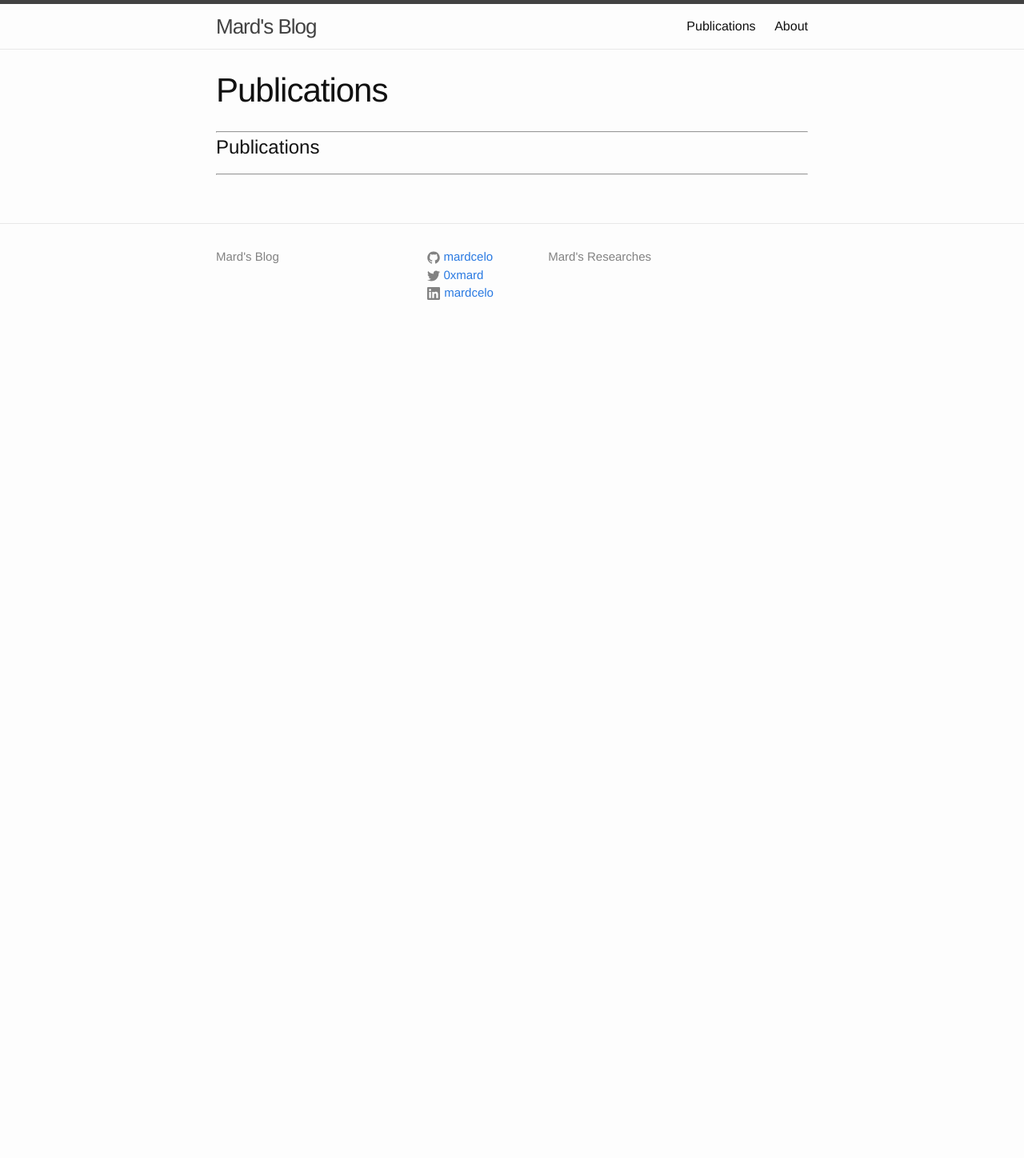
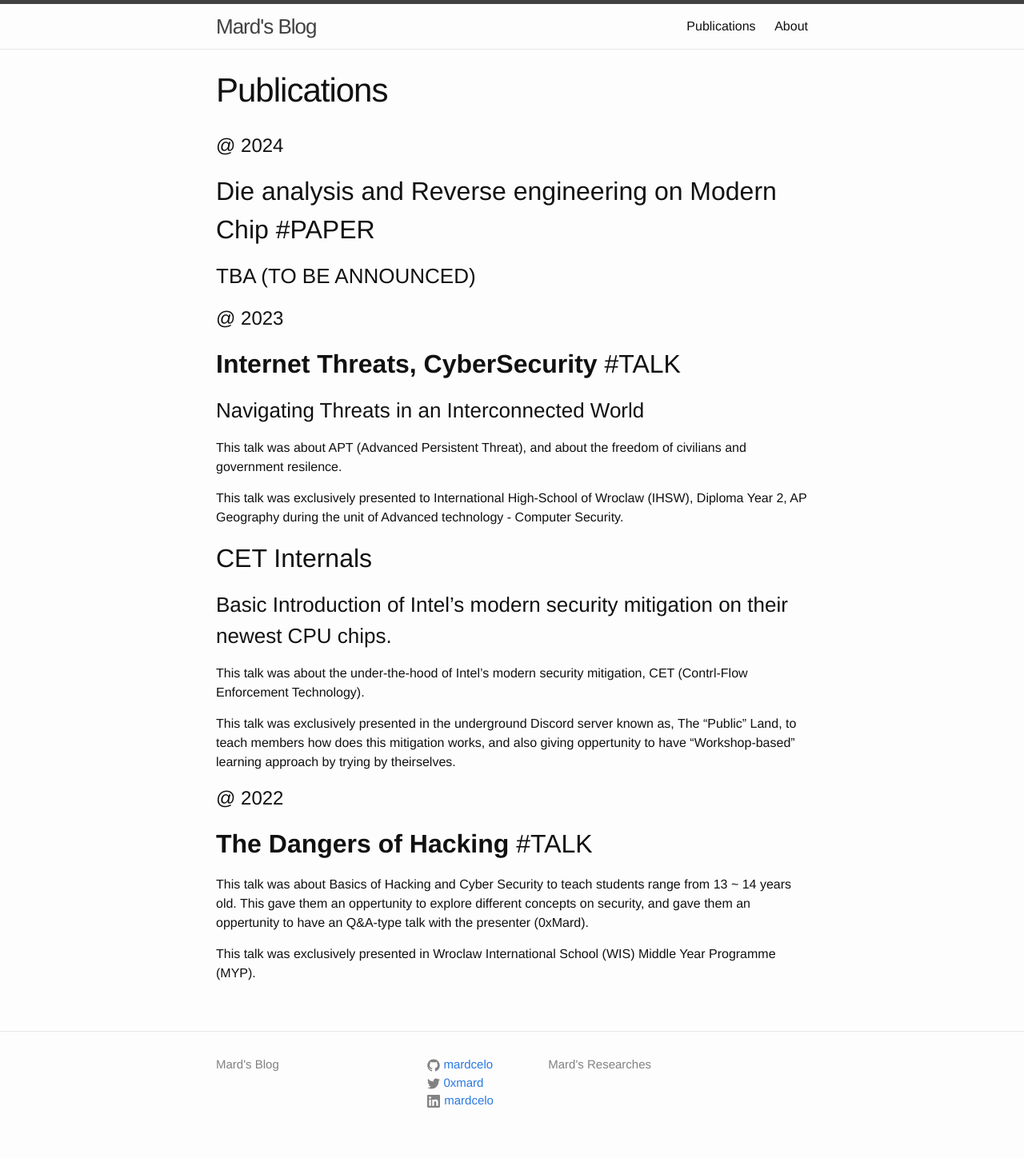
Before and after one commit to Mardcelo/mardcelo.github.io, a Jekyll site: the page built from Publications.md, in a window 1280 px wide. Shown: the whole page at 80% size. Built offline with Jekyll 4.4.1, drawn with Linux system fonts in a browser that asks for light colours; before the commit the page ends 900 px from its top, so only the background shows below that.

Commit message:
Update Publications.md

```diff
--- a/Publications.md
+++ b/Publications.md
@@ -4,6 +4,28 @@ title: Publications
 permalink: /pubs/
 ---
 
----
-# Publications
----
+# @ 2024
+
+## Die analysis and Reverse engineering on Modern Chip #PAPER ##
+### TBA (TO BE ANNOUNCED) ###
+
+# @ 2023
+
+## **Internet Threats, CyberSecurity** #TALK
+### Navigating Threats in an Interconnected World
+This talk was about APT (Advanced Persistent Threat), and about the freedom of civilians and government resilence.
+
+This talk was exclusively presented to International High-School of Wroclaw (IHSW), Diploma Year 2, AP Geography during the unit of Advanced technology - Computer Security.
+
+## CET Internals
+### Basic Introduction of Intel's modern security mitigation on their newest CPU chips.
+This talk was about the under-the-hood of Intel's modern security mitigation, CET (Contrl-Flow Enforcement Technology).
+
+This talk was exclusively presented in the underground Discord server known as, The "Public" Land, to teach members how does this mitigation works, and also giving oppertunity to have "Workshop-based" learning approach by trying by theirselves.
+
+# @ 2022
+
+## **The Dangers of Hacking** #TALK
+This talk was about Basics of Hacking and Cyber Security to teach students range from 13 ~ 14 years old. This gave them an oppertunity to explore different concepts on security, and gave them an oppertunity to have an Q&A-type talk with the presenter (0xMard).
+
+This talk was exclusively presented in Wroclaw International School (WIS) Middle Year Programme (MYP).
```
